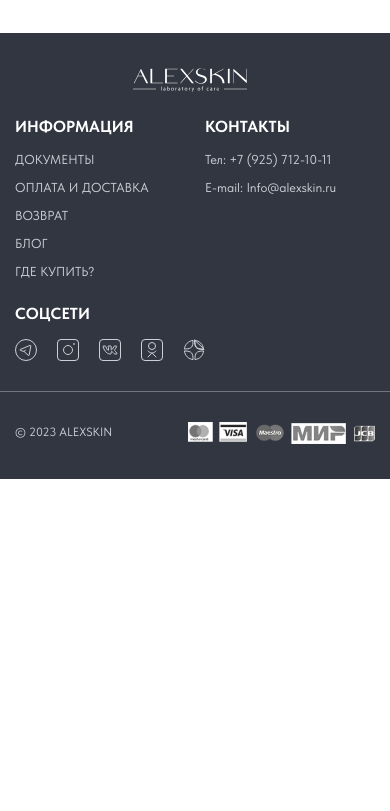
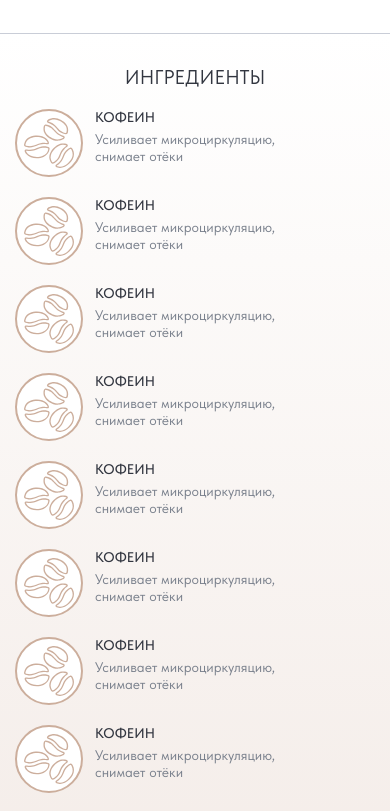
Before and after one commit to sm1ke-dev/alexskin, a React (Create React App) app: page /catalog/1 in a window 390 px wide. Shown: the part 2080-2891 px from the top of the page. Before the commit the page ends 2559 px from the top, so only its background shows below. Built offline with nearby package versions, Linux system fonts and the light colour scheme.

Commit message:
feat: создать секцию Ingredients

```diff
--- /dev/null
+++ b/src/components/Ingredient/Ingredient.css
@@ -0,0 +1,31 @@
+.ingredient {
+  flex: 0 0 275px;
+  display: flex;
+  gap: 12px;
+}
+
+.ingredient__icon-wrapper {
+  flex: 0 0 64px;
+  display: flex;
+  justify-content: center;
+  align-items: center;
+  height: 64px;
+  border-radius: 50%;
+  border: 2px solid #ccae9c;
+  background-color: #fff;
+}
+
+.ingredient__name {
+  font-size: 14px;
+  font-weight: 500;
+  line-height: normal;
+  text-transform: uppercase;
+}
+
+.ingredient__text {
+  margin-top: 6px;
+  color: #787f8b;
+  font-size: 14px;
+  font-weight: 400;
+  line-height: 120%;
+}
--- /dev/null
+++ b/src/components/Ingredient/Ingredient.tsx
@@ -0,0 +1,21 @@
+import React from "react";
+import "./Ingredient.css";
+import icon from "../../images/ingredients-icon1.svg";
+
+const Ingredient = () => {
+  return (
+    <li className="ingredient">
+      <div className="ingredient__icon-wrapper">
+        <img src={icon} alt="icon" className="ingredient__icon" />
+      </div>
+      <div className="ingredient__text-wrapper">
+        <h3 className="ingredient__name">Кофеин</h3>
+        <p className="ingredient__text">
+          Усиливает микроциркуляцию, снимает отёки
+        </p>
+      </div>
+    </li>
+  );
+};
+
+export default Ingredient;
--- /dev/null
+++ b/src/components/Ingredients/Ingredients.css
@@ -0,0 +1,76 @@
+.ingredients__line {
+  border: none;
+  border-bottom: 1px solid #c9cdd7;
+}
+
+.ingredients__title {
+  margin-top: 80px;
+  text-align: center;
+  font-size: 50px;
+  font-weight: 400;
+  line-height: normal;
+  text-transform: uppercase;
+}
+
+.ingredients__pic-wrapper {
+  margin-top: -30px;
+  height: 550px;
+}
+
+.ingredients__pic {
+  width: 100%;
+  height: 100%;
+  object-fit: cover;
+  object-position: center;
+}
+
+.ingredients__list {
+  margin-top: 5.13vw;
+  display: none;
+  list-style: none;
+  padding: 0 40px;
+  justify-content: center;
+  flex-wrap: wrap;
+  column-gap: 50px;
+  row-gap: 20px;
+}
+
+@media screen and (max-width: 1300px) {
+  .ingredients__pic-wrapper {
+    height: 42.31vw;
+  }
+}
+
+@media screen and (max-width: 1000px) {
+  .ingredients__title {
+    margin-top: 8vw;
+    font-size: 5.13vw;
+  }
+}
+
+@media screen and (max-width: 768px) {
+  .ingredients {
+    padding-bottom: 35px;
+    background: linear-gradient(
+      180deg,
+      rgba(239, 228, 222, 0) 0%,
+      #efe4de 100%
+    );
+  }
+
+  .ingredients__pic-wrapper {
+    display: none;
+  }
+
+  .ingredients__list {
+    padding: 0 40px;
+    display: flex;
+  }
+}
+
+@media screen and (max-width: 480px) {
+  .ingredients__list {
+    padding: 0 15px;
+    justify-content: start;
+  }
+}
--- /dev/null
+++ b/src/components/Ingredients/Ingredients.tsx
@@ -0,0 +1,33 @@
+import React from "react";
+import "./Ingredients.css";
+import ingredients from "../../images/ingredients-back.png";
+import Ingredient from "../Ingredient/Ingredient";
+
+const Ingredients = () => {
+  return (
+    <section className="ingredients">
+      <hr className="ingredients__line" />
+      <h2 className="ingredients__title">Ингредиенты</h2>
+      <div className="ingredients__pic-wrapper">
+        <img src={ingredients} alt="ingredients" className="ingredients__pic" />
+      </div>
+      <ul className="ingredients__list">
+        <Ingredient />
+        <Ingredient />
+        <Ingredient />
+        <Ingredient />
+        <Ingredient />
+        <Ingredient />
+        <Ingredient />
+        <Ingredient />
+        <Ingredient />
+        <Ingredient />
+        <Ingredient />
+        <Ingredient />
+        <Ingredient />
+      </ul>
+    </section>
+  );
+};
+
+export default Ingredients;
--- a/src/components/Product/Product.tsx
+++ b/src/components/Product/Product.tsx
@@ -1,6 +1,7 @@
 import React from "react";
 import { useParams } from "react-router-dom";
 import HowItWorks from "../HowItWorks/HowItWorks";
+import Ingredients from "../Ingredients/Ingredients";
 import ProductGrid from "../ProductGrid/ProductGrid";
 import Usage from "../Usage/Usage";
 import "./Product.css";
@@ -13,6 +14,7 @@
       <ProductGrid />
       <HowItWorks />
       <Usage />
+      <Ingredients />
     </main>
   );
 };
```
Also changed, not shown: src/images/ingredients-back.png (added), src/images/ingredients-icon1.svg (added).
